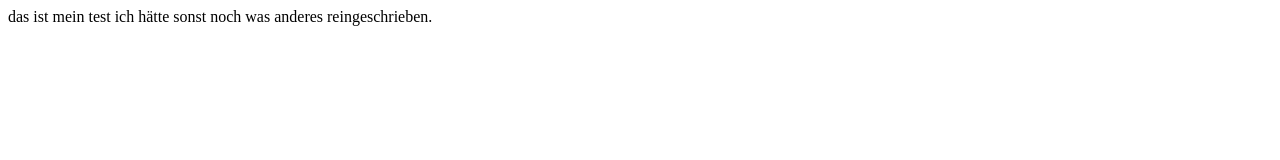
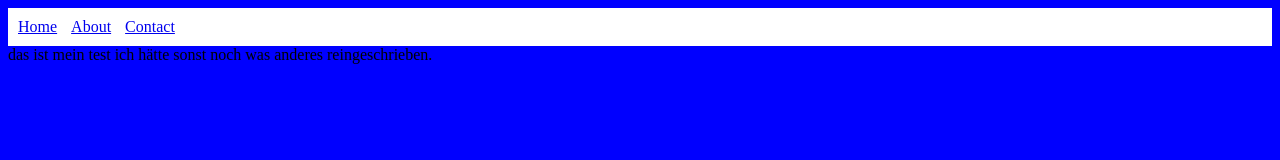
Before and after one commit to dkoller-75/DonatTest, a plain HTML site: page index.html in a window 1280 px wide. Drawn offline with Linux system fonts and the light colour scheme.

Commit message:
add navigation
Co-authored-by: Copilot <copilot@github.com>

```diff
--- a/index.html
+++ b/index.html
@@ -1,8 +1,31 @@
 <html>
     <head>
         <title>My First Web Page</title>
+        <style>
+            nav {
+                background-color: white;
+                padding: 10px;
+            }
+            nav ul {
+                list-style-type: none;
+                margin: 0;
+                padding: 0;
+            }
+            nav li {
+                display: inline;
+                margin-right: 10px;
+            }
+        </style>
     </head>
-    <body>das ist mein test
+    <body style="background-color: blue;">
+        <nav>
+            <ul>
+                <li><a href="#home">Home</a></li>
+                <li><a href="#about">About</a></li>
+                <li><a href="#contact">Contact</a></li>
+            </ul>
+        </nav>
+        das ist mein test
         ich hätte sonst noch was anderes reingeschrieben.
     </body>
 </html>
```
